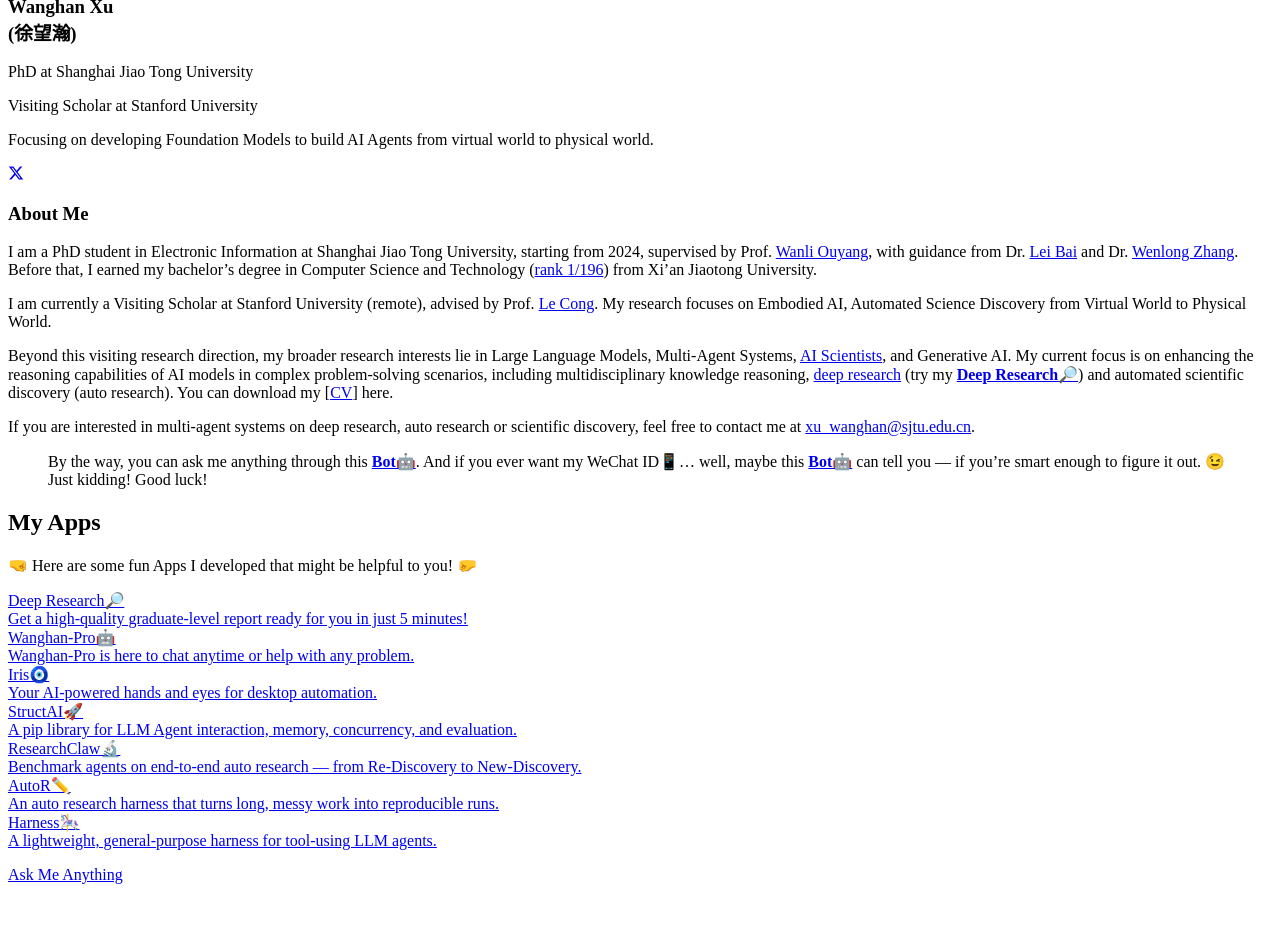
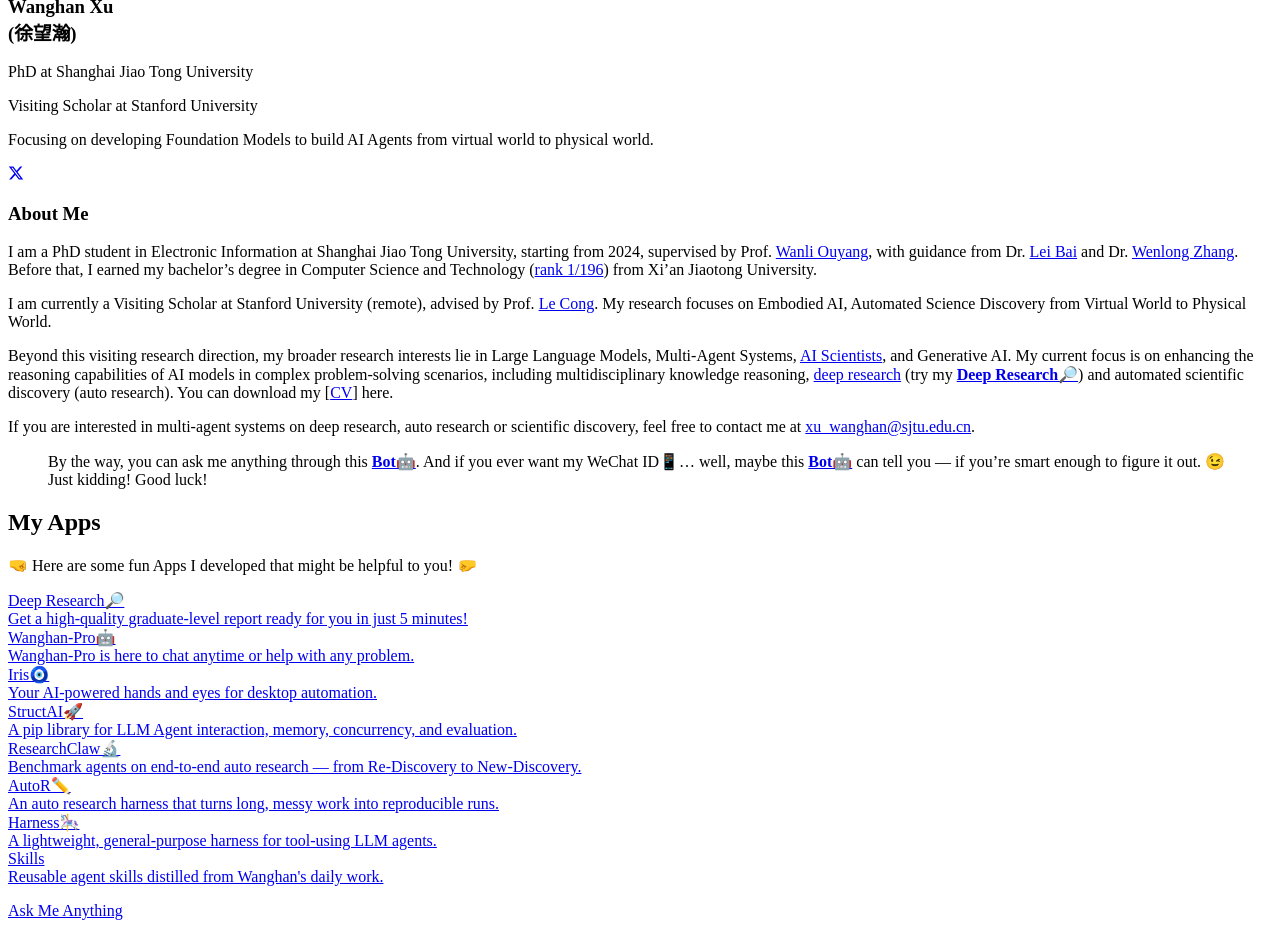
Before and after one commit to black-yt/black-yt.github.io, a Jekyll site: the page built from _pages/includes/intro.md, in a window 1280 px wide, cut to the strip 485-1421 px from the top of the page. Built offline with Jekyll 4.4.1, drawn with Linux system fonts in a browser that asks for light colours; our own code applies the rules of GitHub Pages for plain Markdown files; before the commit the page ends 1385 px from its top, so only the background shows below that.

Commit message:
Add Skills app card

```diff
--- a/_pages/includes/intro.md
+++ b/_pages/includes/intro.md
@@ -56,6 +56,12 @@ If you are interested in multi-agent systems on deep research, auto research or
       <div class="app-card__desc">A lightweight, general-purpose harness for tool-using LLM agents.</div>
     </div>
   </a>
+  <a href="https://black-yt.github.io/skills/" class="app-card" target="_blank" rel="noopener">
+    <div class="app-card__inner">
+      <div class="app-card__name">Skills</div>
+      <div class="app-card__desc">Reusable agent skills distilled from Wanghan's daily work.</div>
+    </div>
+  </a>
 </div>
 
 <a href="https://chat-xi-three-29.vercel.app/" class="ask-me-btn" target="_blank" rel="noopener">
```
